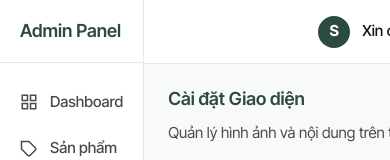
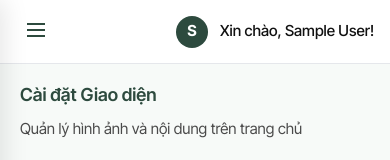
Before and after one commit to cobayeuhandmade-star/shop_catalog, a Next.js app: page /admin/settings in a window 390 px wide. Shown: the top 160 px of the page. Built offline with nearby package versions, Linux system fonts and the light colour scheme; no server answers; the database is empty; sample sign-in values are in the browser's storage.

Commit message:
Cap nhat reponsive cho trang admin

```diff
--- /dev/null
+++ b/src/app/admin/(dashboard)/AdminLayoutWrapper.tsx
@@ -0,0 +1,70 @@
+"use client";
+
+import { useState, ReactNode } from "react";
+import styles from "./layout.module.css";
+import AdminNav from "./AdminNav";
+
+interface AdminLayoutWrapperProps {
+  children: ReactNode;
+  userName: string;
+  userInitial: string;
+}
+
+export default function AdminLayoutWrapper({
+  children,
+  userName,
+  userInitial
+}: AdminLayoutWrapperProps) {
+  const [isOpen, setIsOpen] = useState(false);
+
+  const toggleSidebar = () => setIsOpen(!isOpen);
+  const closeSidebar = () => setIsOpen(false);
+
+  return (
+    <div className={styles.adminLayout}>
+      {/* Mobile Sidebar Overlay */}
+      <div
+        className={`${styles.sidebarOverlay} ${isOpen ? styles.sidebarOverlayOpen : ''}`}
+        onClick={closeSidebar}
+      />
+
+      {/* Sidebar */}
+      <aside className={`${styles.sidebar} ${isOpen ? styles.sidebarOpen : ''}`}>
+        <div className={styles.sidebarHeader}>
+          <h2 className={`text-heading-2 ${styles.sidebarTitle}`}>Admin Panel</h2>
+        </div>
+        <AdminNav onNavClick={closeSidebar} />
+      </aside>
+
+      {/* Main Content */}
+      <main className={styles.mainContent}>
+        {/* Header */}
+        <header className={styles.header}>
+          <button
+            className={styles.menuToggleBtn}
+            onClick={toggleSidebar}
+            aria-label="Toggle Menu"
+          >
+            <svg viewBox="0 0 24 24" fill="none" stroke="currentColor" strokeWidth="2" width="24" height="24">
+              <line x1="3" y1="12" x2="21" y2="12"></line>
+              <line x1="3" y1="6" x2="21" y2="6"></line>
+              <line x1="3" y1="18" x2="21" y2="18"></line>
+            </svg>
+          </button>
+
+          <div className={styles.userInfo}>
+            <div className={styles.avatar}>
+              {userInitial}
+            </div>
+            <span>Xin chào, {userName}!</span>
+          </div>
+        </header>
+
+        {/* Page Content */}
+        <div className={styles.content}>
+          {children}
+        </div>
+      </main>
+    </div>
+  );
+}
--- a/src/app/admin/(dashboard)/AdminNav.tsx
+++ b/src/app/admin/(dashboard)/AdminNav.tsx
@@ -5,7 +5,11 @@ import { usePathname } from "next/navigation";
 import styles from "./layout.module.css";
 import { signOut } from "next-auth/react";
 
-export default function AdminNav() {
+interface AdminNavProps {
+  onNavClick?: () => void;
+}
+
+export default function AdminNav({ onNavClick }: AdminNavProps) {
   const pathname = usePathname();
 
   return (
@@ -13,6 +17,7 @@ export default function AdminNav() {
       <nav className={styles.nav}>
         <Link
           href="/admin/dashboard"
+          onClick={onNavClick}
           className={`${styles.navLink} ${pathname === "/admin/dashboard" ? styles.navLinkActive : ""}`}
         >
           <svg viewBox="0 0 24 24" fill="none" stroke="currentColor" strokeWidth="2" width="18" height="18">
@@ -25,6 +30,7 @@ export default function AdminNav() {
         </Link>
         <Link
           href="/admin/products"
+          onClick={onNavClick}
           className={`${styles.navLink} ${pathname.startsWith("/admin/products") ? styles.navLinkActive : ""}`}
         >
           <svg viewBox="0 0 24 24" fill="none" stroke="currentColor" strokeWidth="2" width="18" height="18">
@@ -35,6 +41,7 @@ export default function AdminNav() {
         </Link>
         <Link
           href="/admin/settings"
+          onClick={onNavClick}
           className={`${styles.navLink} ${pathname.startsWith("/admin/settings") ? styles.navLinkActive : ""}`}
         >
           <svg viewBox="0 0 24 24" fill="none" stroke="currentColor" strokeWidth="2" width="18" height="18">
@@ -46,6 +53,7 @@ export default function AdminNav() {
         <Link
           href="/"
           target="_blank"
+          onClick={onNavClick}
           className={styles.navLink}
         >
           <svg viewBox="0 0 24 24" fill="none" stroke="currentColor" strokeWidth="2" width="18" height="18">
--- a/src/app/admin/(dashboard)/layout.module.css
+++ b/src/app/admin/(dashboard)/layout.module.css
@@ -115,3 +115,60 @@
   flex: 1;
   overflow-y: auto;
 }
+
+/* Mobile Navigation Styles */
+.menuToggleBtn {
+  display: none;
+  background: none;
+  border: none;
+  color: var(--color-primary);
+  cursor: pointer;
+  padding: var(--space-xs);
+  margin-right: auto;
+}
+
+.sidebarOverlay {
+  display: none;
+  position: fixed;
+  inset: 0;
+  background-color: rgba(0, 0, 0, 0.5);
+  z-index: 99;
+  backdrop-filter: blur(2px);
+  transition: opacity 0.3s ease;
+  opacity: 0;
+}
+
+.sidebarOverlayOpen {
+  display: block;
+  opacity: 1;
+}
+
+@media (max-width: 768px) {
+  .menuToggleBtn {
+    display: block;
+  }
+
+  .sidebar {
+    position: fixed;
+    top: 0;
+    left: 0;
+    bottom: 0;
+    z-index: 100;
+    transform: translateX(-100%);
+    transition: transform 0.3s ease-in-out;
+    width: 280px;
+    box-shadow: 4px 0 24px rgba(0,0,0,0.1);
+  }
+
+  .sidebarOpen {
+    transform: translateX(0);
+  }
+
+  .header {
+    padding: 0 var(--space-md);
+  }
+
+  .content {
+    padding: var(--space-lg);
+  }
+}
--- a/src/app/admin/(dashboard)/layout.tsx
+++ b/src/app/admin/(dashboard)/layout.tsx
@@ -1,8 +1,7 @@
 import { ReactNode } from "react";
-import styles from "./layout.module.css";
-import AdminNav from "./AdminNav";
 import { auth } from "@/auth";
 import { redirect } from "next/navigation";
+import AdminLayoutWrapper from "./AdminLayoutWrapper";
 
 export const metadata = {
   title: "Admin Panel | Decor Shop",
@@ -19,33 +18,13 @@ export default async function AdminLayout({
   if (!session) {
     redirect("/admin/login");
   }
+
+  const userName = session?.user?.name || "Admin";
+  const userInitial = session?.user?.name?.charAt(0).toUpperCase() || "A";
+
   return (
-    <div className={styles.adminLayout}>
-      {/* Sidebar */}
-      <aside className={styles.sidebar}>
-        <div className={styles.sidebarHeader}>
-          <h2 className={`text-heading-2 ${styles.sidebarTitle}`}>Admin Panel</h2>
-        </div>
-        <AdminNav />
-      </aside>
-
-      {/* Main Content */}
-      <main className={styles.mainContent}>
-        {/* Header */}
-        <header className={styles.header}>
-          <div className={styles.userInfo}>
-            <div className={styles.avatar}>
-              {session?.user?.name?.charAt(0).toUpperCase() || "A"}
-            </div>
-            <span>Xin chào, {session?.user?.name || "Admin"}!</span>
-          </div>
-        </header>
-
-        {/* Page Content */}
-        <div className={styles.content}>
-          {children}
-        </div>
-      </main>
-    </div>
+    <AdminLayoutWrapper userName={userName} userInitial={userInitial}>
+      {children}
+    </AdminLayoutWrapper>
   );
 }
```
